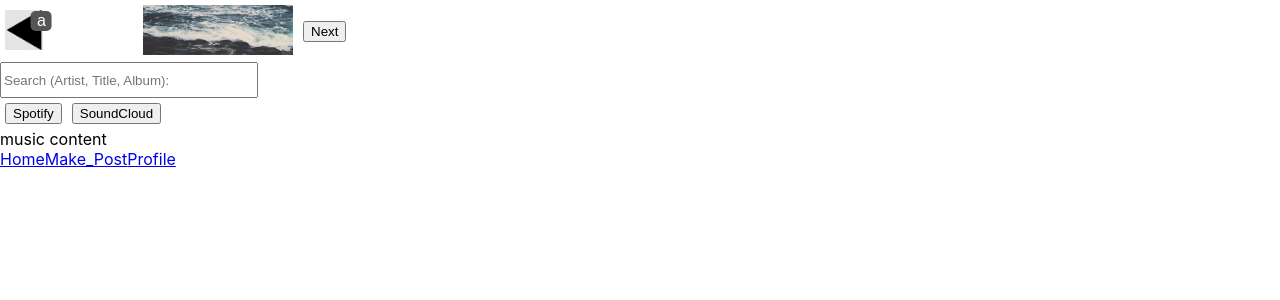
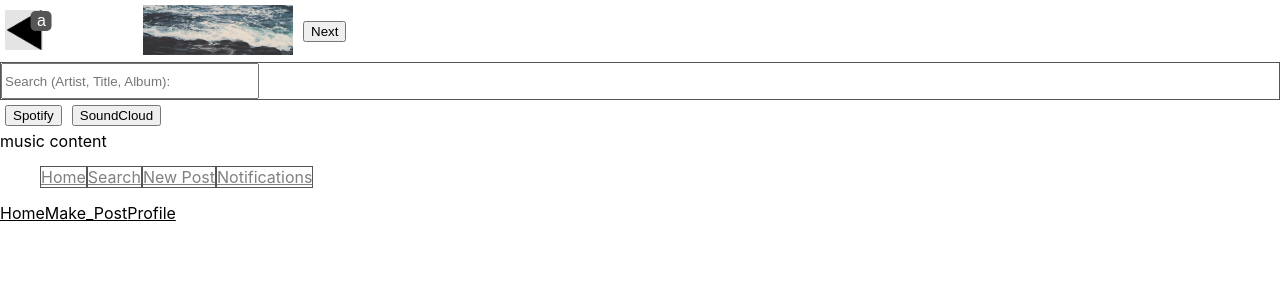
Before and after one commit to nyu-software-engineering/spring-2020-toxic-flamingo, a React (Create React App) app in the folder front-end/: page /Make_Post in a window 1280 px wide. Shown: the top 300 px of the page. Built offline with nearby package versions, Linux system fonts and the light colour scheme.

Commit message:
pushing make post

```diff
--- a/front-end/src/Make_Post.css
+++ b/front-end/src/Make_Post.css
@@ -1,3 +1,7 @@
+.header{
+  border: 1px solid #555;
+}
+
 .flex-container {
     display: flex;
     align-items: center;
@@ -13,6 +17,7 @@
     float: center;
     top: 355px;
     left: 575px;
+    border: 1px solid #555;
 }
 
 .SearchBar input {
@@ -47,3 +52,22 @@
   cursor: pointer;
   border-radius: 5px;
 }
+
+li, a {
+  color: black;
+}
+
+.nav_link{
+  list-style: none;
+}
+
+.nav_link li {
+  display: inline-block;
+  padding: 0px;
+
+}
+
+.nav_link li a {
+  color: gray;
+  border: 1px solid #555;
+}
--- a/front-end/src/Make_Post.js
+++ b/front-end/src/Make_Post.js
@@ -25,15 +25,27 @@ const Make_Post = (props) => {
   <div className="SearchBar">
     <input type="text" placeholder="Search (Artist, Title, Album):"></input>
   </div>
+
+
+
   <div class="flex-container">
   <div className="Spotify"><button class="company">Spotify</button></div>
   <div className="SoundCloud"><button class="company">SoundCloud</button></div>
   </div>
+
+
   <div className="content"> music content</div>
 
   <div className="nav_bar">
     <div class="flex-container">
-
+      <nav>
+        <ul class ="nav_link">
+          <li><a href="#">Home</a></li>
+          <li><a href="#">Search</a></li>
+          <li><a href="#">New Post</a></li>
+          <li><a href="#">Notifications</a></li>
+        </ul>
+      </nav>
     </div>
     </div>
 
```
